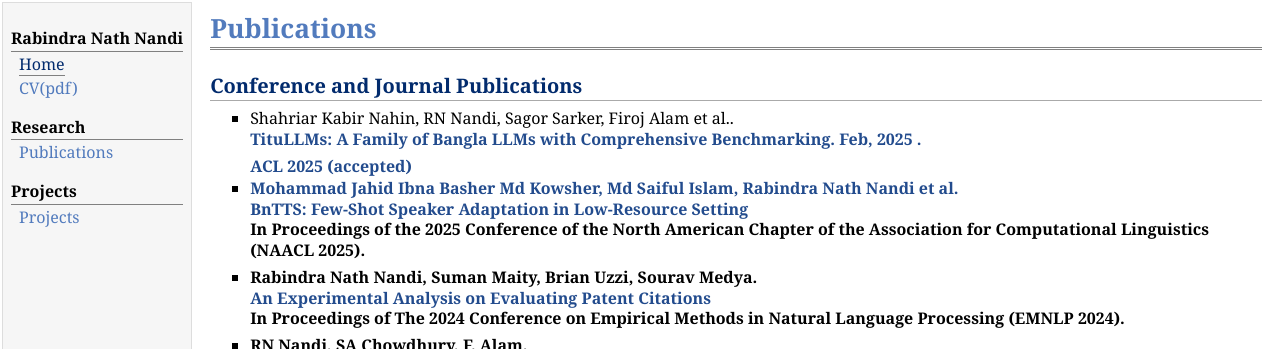
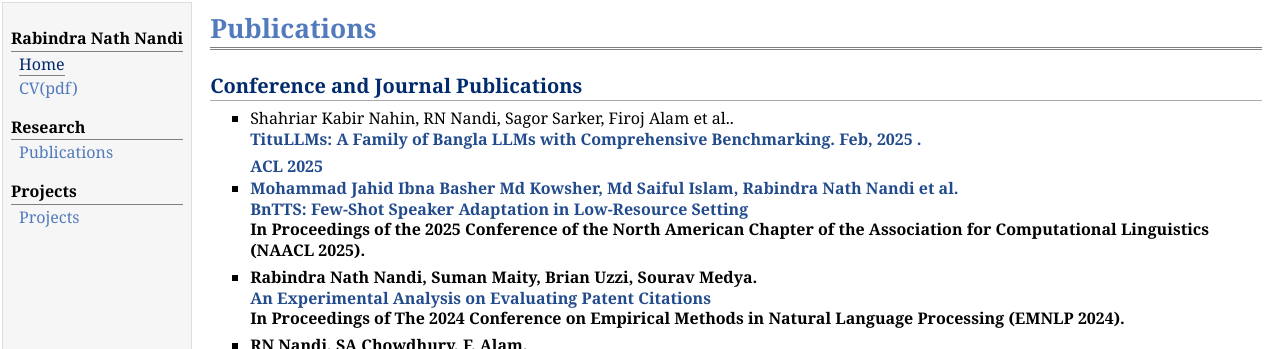
Before and after one commit to robi56/robi56.github.io, a Jekyll site: the page publications.html, which Jekyll copies as it is, in a window 1280 px wide. Shown: the top 349 px of the page. Built offline with Jekyll 4.4.1, drawn with Linux system fonts in a browser that asks for light colours.

Commit message:
update paper info

```diff
--- a/index.html
+++ b/index.html
@@ -18,8 +18,8 @@
 <div class="menu-item"><a href="publications.html">Publications</a></div>
 <div class="menu-category">Projects</div>
 <div class="menu-item"><a href="projects.html">Projects</a></div>
-<div class="menu-category">Posts</div>
-<div class="menu-item"><a href="sample_post.html">Sample Post</a></div
+<!-- <div class="menu-category">Posts</div>
+<div class="menu-item"><a href="sample_post.html">Sample Post</a></div> -->
 </td>
 <td id="layout-content">
 <div id="toptitle">
--- a/publications.html
+++ b/publications.html
@@ -29,11 +29,11 @@
 <ul>
 
   <li><p> Shahriar Kabir Nahin, RN Nandi, Sagor Sarker, Firoj Alam et al..<br />
-    <a href="https://arxiv.org/abs/2502.11187"><b>TituLLMs: A Family of Bangla LLMs with Comprehensive Benchmarking. Feb, 2025 .
-    </p></li> ACL 2025 (accepted)
+    <a href="https://aclanthology.org/2025.findings-acl.1279.pdf"><b>TituLLMs: A Family of Bangla LLMs with Comprehensive Benchmarking. Feb, 2025 .
+    </p></li> ACL 2025
 
   <li><p>Mohammad Jahid Ibna Basher Md Kowsher, Md Saiful Islam, Rabindra Nath Nandi et al.<br />
-    <a href="https://arxiv.org/pdf/2502.05729"><b>BnTTS: Few-Shot Speaker Adaptation in Low-Resource Setting</b></a><br />
+    <a href="https://aclanthology.org/2025.findings-naacl.279.pdf"><b>BnTTS: Few-Shot Speaker Adaptation in Low-Resource Setting</b></a><br />
     In Proceedings of the 2025 Conference of the North American Chapter of the Association for Computational Linguistics (NAACL 2025).
     </p></li>
 
```
